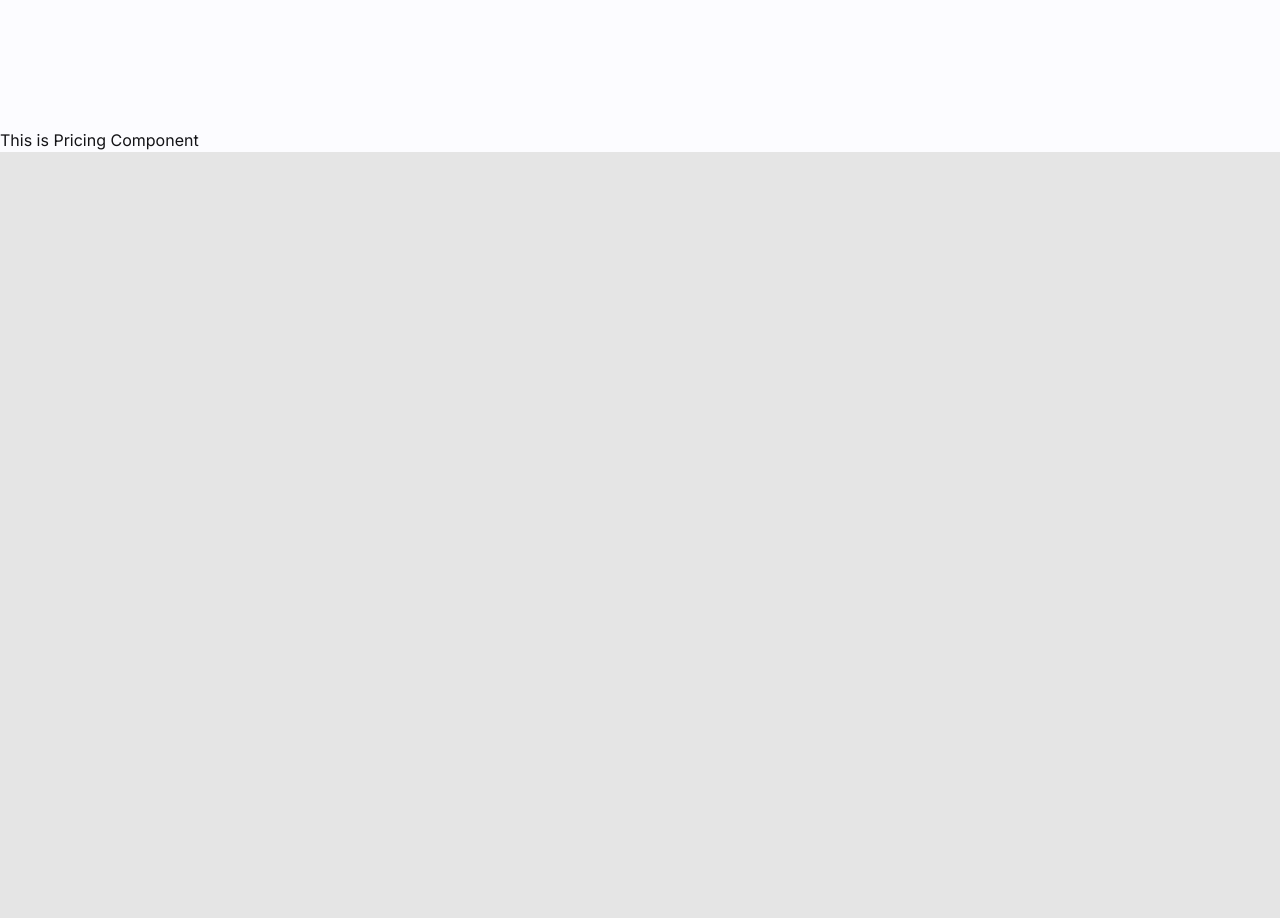
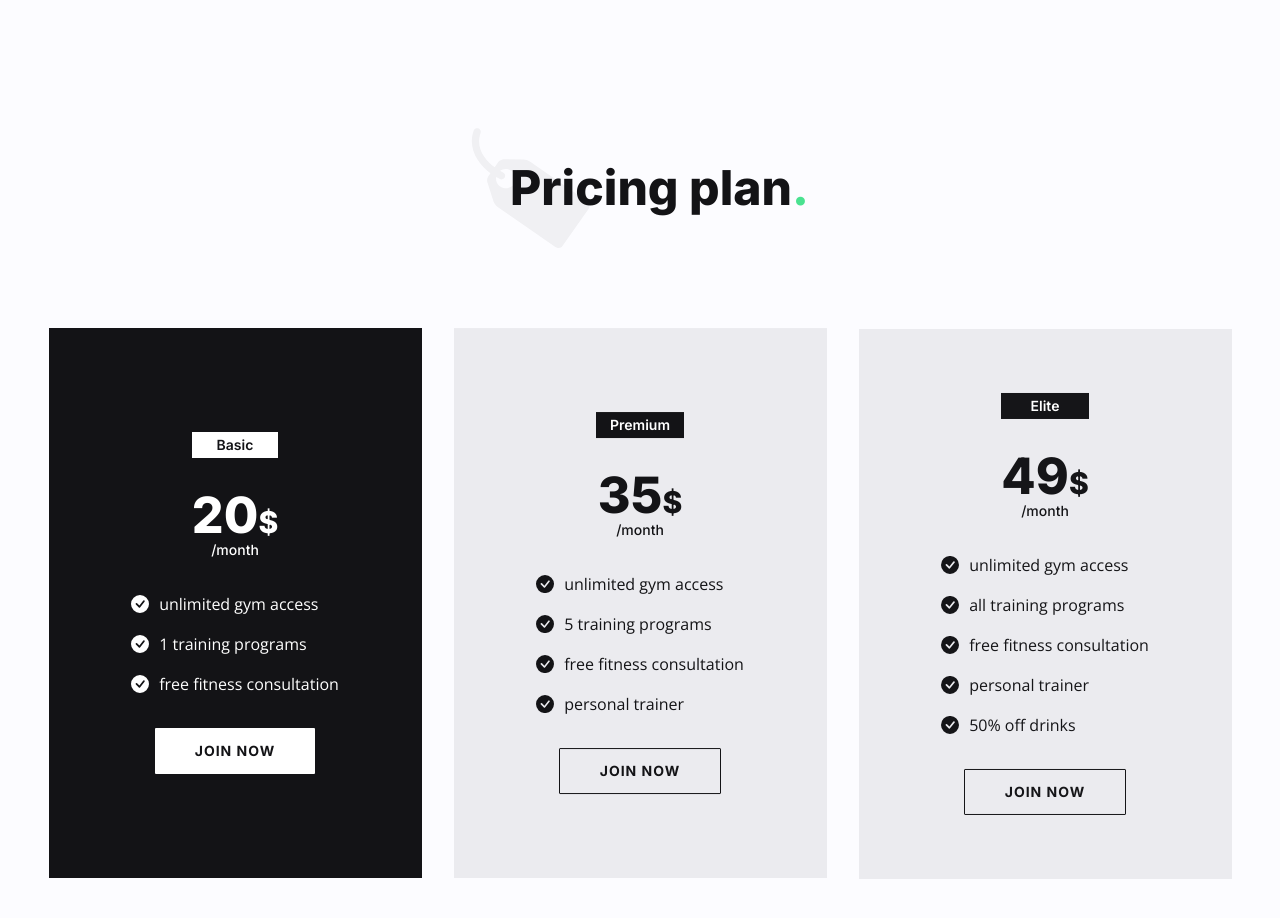
Before and after one commit to goni715/gym-website, a React (Vite) app: page / in a window 1280 px wide. Shown: the part 2100-3018 px from the top of the page. Before the commit the page ends 2252 px from the top, so only its background shows below. Built offline with nearby package versions, Linux system fonts and the light colour scheme.

Commit message:
pricing-components

```diff
--- a/src/App.jsx
+++ b/src/App.jsx
@@ -15,7 +15,7 @@
   //aos initialization
   //AOS.init();
   AOS.init({
-    duration: 2500,
+    duration: 2000,
     delay: 400
   })
 
--- /dev/null
+++ b/src/components/PlanList.jsx
@@ -0,0 +1,65 @@
+import { useState } from "react";
+import { BsCheckCircleFill } from "react-icons/bs";
+
+
+const PlanList = ({plans})=> {
+    const [index, setIndex] = useState(0);
+
+    return (
+        <>
+          <div className="flex flex-col lg:flex-row items-center justify-center max-w-[1280px] mx-auto gap-y-4">
+            {plans?.map((plan, currentIndex) => {
+                //destructure plan
+                const { name, price, list, delay} = plan;
+                return (
+                    <>
+                      <div key={currentIndex} data-aos="fade-up" data-aos-offset="200" data-aos-delay={delay} onClick={()=>setIndex(currentIndex)} className="w-full md:max-w-[620px] lg:max-w-[405px] rounded-sm px-4 lg:min-h-[550px] cursor-pointer">
+                        <div className={`${currentIndex===index ? 'bg-neutral-500 text-white' : 'bg-neutral-400/10 text-neutral-500'} flex justify-center items-center py-[40px] px-[30px] lg:min-h-[550px] transition duration-100`}>
+                           <div className="flex flex-col sm:flex-row lg:flex-col gap-x-8 gap-y-8 lg:gap-x-0 items-center">
+                             {/* name & price wrapper */}
+                             <div>
+                                {/* name */}
+                                <div className={`${currentIndex===index ? 'bg-white text-neutral-500' : 'bg-neutral-500 text-white'} h-[26px] font-primary text-sm font-semibold min-w-min mx-auto px-[14px] flex items-center justify-center mb-8`}>
+                                    {name}
+                                </div>
+                                {/* price */}
+                                <div className="text-[40px] lg:text-[50px] font-primary font-extrabold text-center flex flex-col items-center justify-center">
+                                    <div className="leading-none">
+                                        <span className="tracking-[0.1px]">{price}</span>
+                                        <span className="text-[30px] font-extrabold">$</span>
+                                    </div>
+                                    <span className="text-sm font-medium">/month</span>
+                                </div>
+                            </div>
+                            {/* list & btn wrapper */}
+                            <div>
+                                {/* list */}
+                                <ul className="flex flex-col gap-y-4 mb-8">
+                                    {list?.map((item,i)=>(
+                                        <>
+                                          <li key={i} className="flex items-center gap-x-[10px]">
+                                            <BsCheckCircleFill className="text-lg"/>
+                                            <div>{item?.name}</div>
+                                          </li>
+                                        </>
+                                    ))
+                                    }
+                                </ul>
+                                {/* btn */}
+                                <button className={`${currentIndex===index ? 'bg-white text-neutral-500' : 'border border-neutral-500'} btn btn-lg lg:mx-auto`}>
+                                    Join now
+                                </button>
+                            </div>
+                           </div>
+                        </div>
+                      </div>
+                    </>
+                )
+            })
+            }
+          </div>
+        </>
+    )
+}
+
+export default PlanList;
--- a/src/components/Pricing.jsx
+++ b/src/components/Pricing.jsx
@@ -1,9 +1,25 @@
+import { pricing } from "../data/data";
+import PlanList from "./PlanList";
 
 
 const Pricing = () => {
+    const {icon, title, plans} = pricing;
+
     return (
         <>
-            <h1>This is Pricing Component</h1>
+            <section className="pb-20 md:pb-28 lg:pb-[180px]">
+                {/* section title */}
+                <div data-aos="fade-up" data-aos-offset="200" data-aos-delay='200' className="flex items-center justify-center -space-x-20 mb-[50px] lg:mb-20 differ max-w-[540px] mx-auto px-4 lg:px-0">
+                    <img src={icon} alt="pricing_icon" />
+                    <h2 className="text-3xl leading-10 lg:text-5xl lg:leading-[50px] font-extrabold differ flex -space-x-4">
+                        {title}
+                        <span className="text-primary-200">.</span>
+                    </h2>
+                </div>
+
+                {/* plan list */}
+                <PlanList plans={plans}/>
+            </section>
         </>
     );
 };
```
